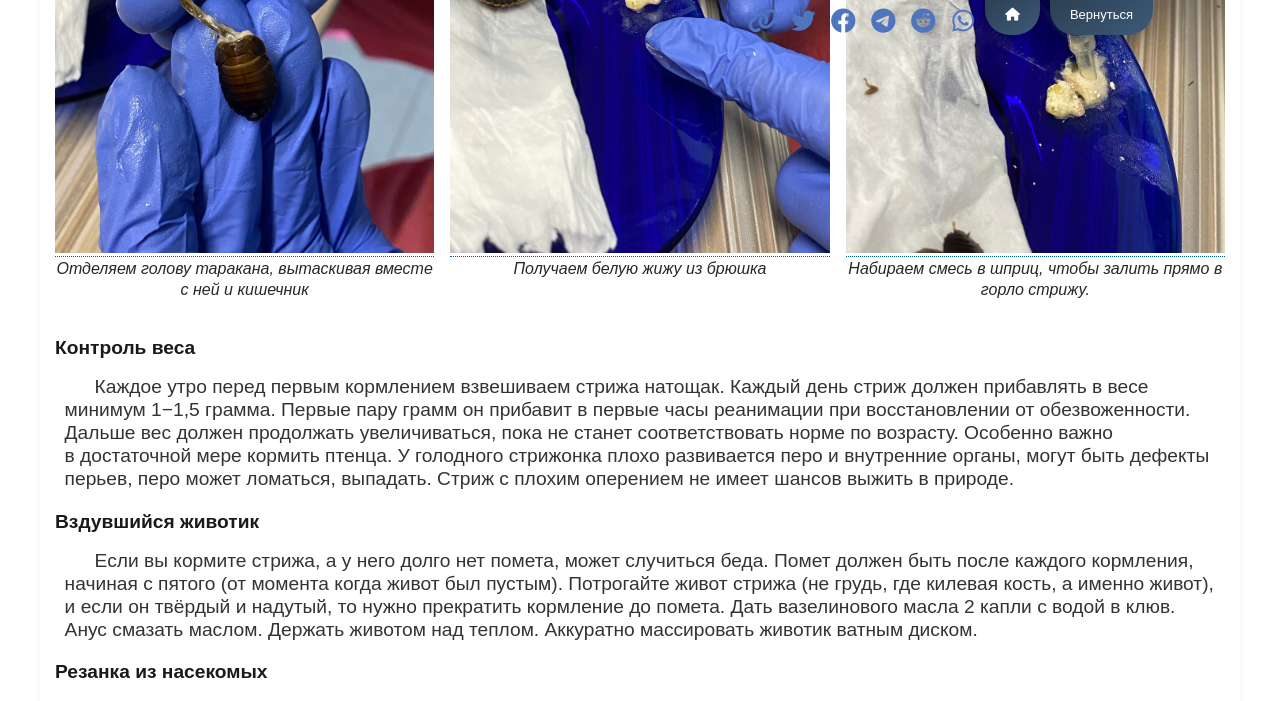
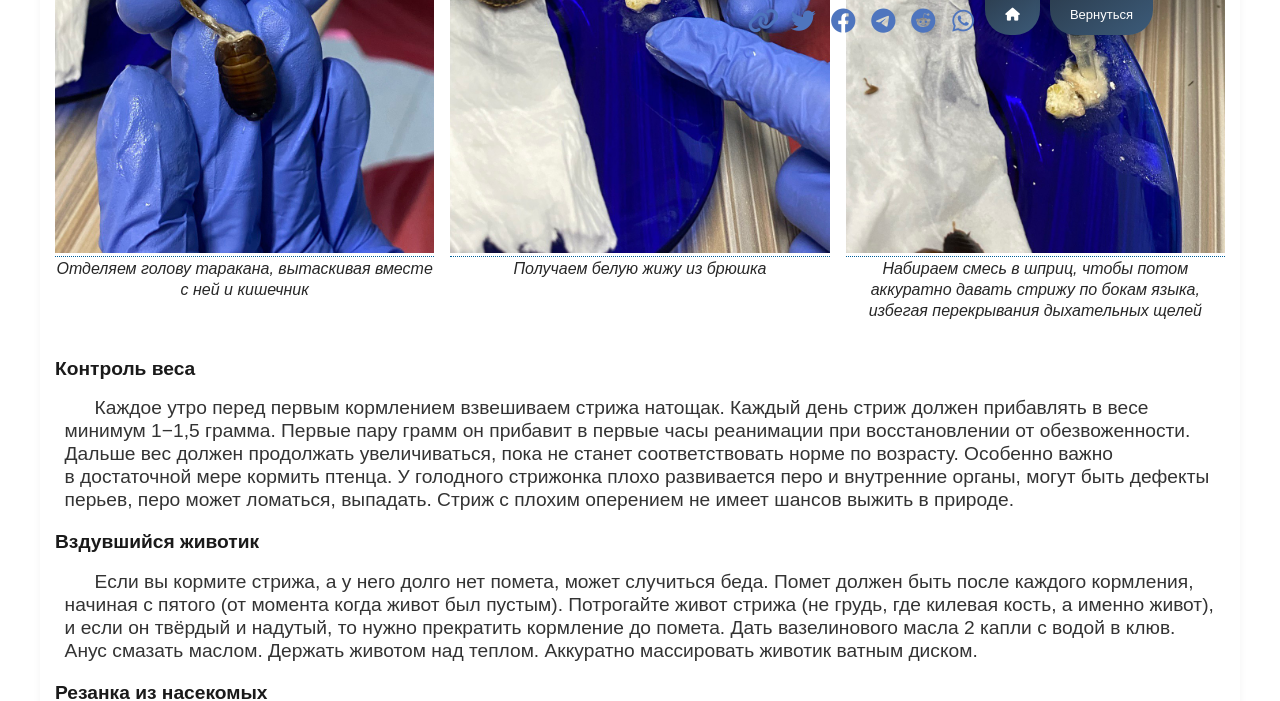
Before and after one commit to loodus-wiki/apus-apus, a Jekyll site: the page built from docs/ru/exhaustion.md, in a window 1280 px wide and 1400 px high, scrolled down 4917 px. Shown: the top 701 px of the window. Built offline with Jekyll 4.4.1, drawn with Linux system fonts in a browser that asks for light colours; some of the changed text lies outside the part shown.

Commit message:
some fixes

```diff
--- a/docs/ru/exhaustion.md
+++ b/docs/ru/exhaustion.md
@@ -197,7 +197,7 @@ toc: true
 </figure>
 <figure>
   <img src="../assets/images/insect-extract3.jpg" alt="Набираем смесь в шприц, чтобы залить прямо в горло стрижу" width="400">
-  <figcaption>Набираем смесь в шприц, чтобы залить прямо в горло стрижу.</figcaption>
+  <figcaption>Набираем смесь в шприц, чтобы потом аккуратно давать стрижу по бокам языка, избегая перекрывания дыхательных щелей</figcaption>
 </figure>
 </div>
 
```
Also changed, not shown: other parts of docs/ru/exhaustion.md (+1 -1 lines).
